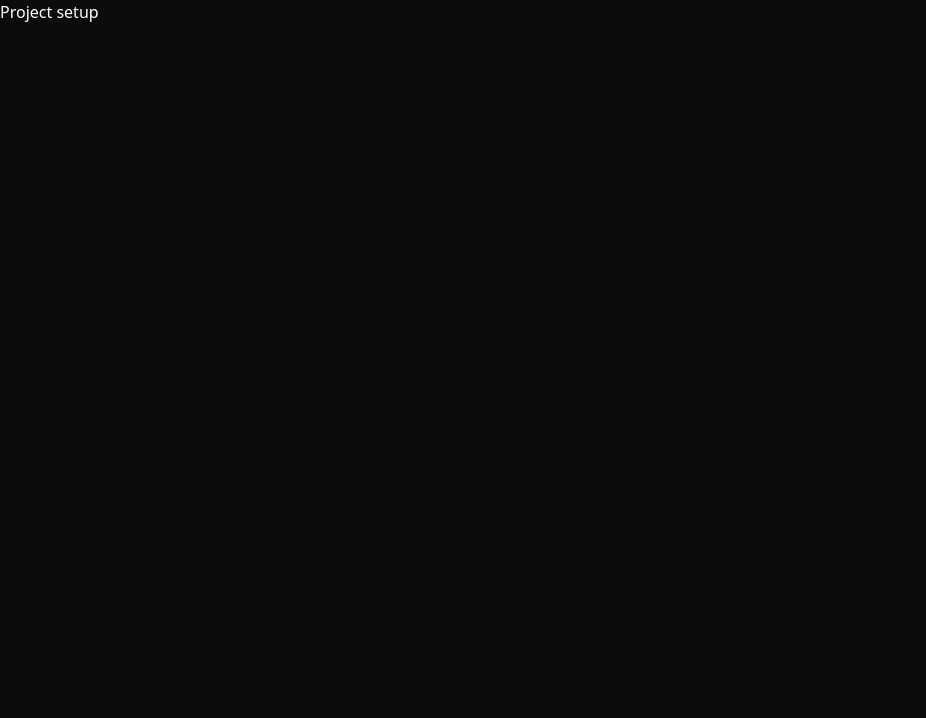
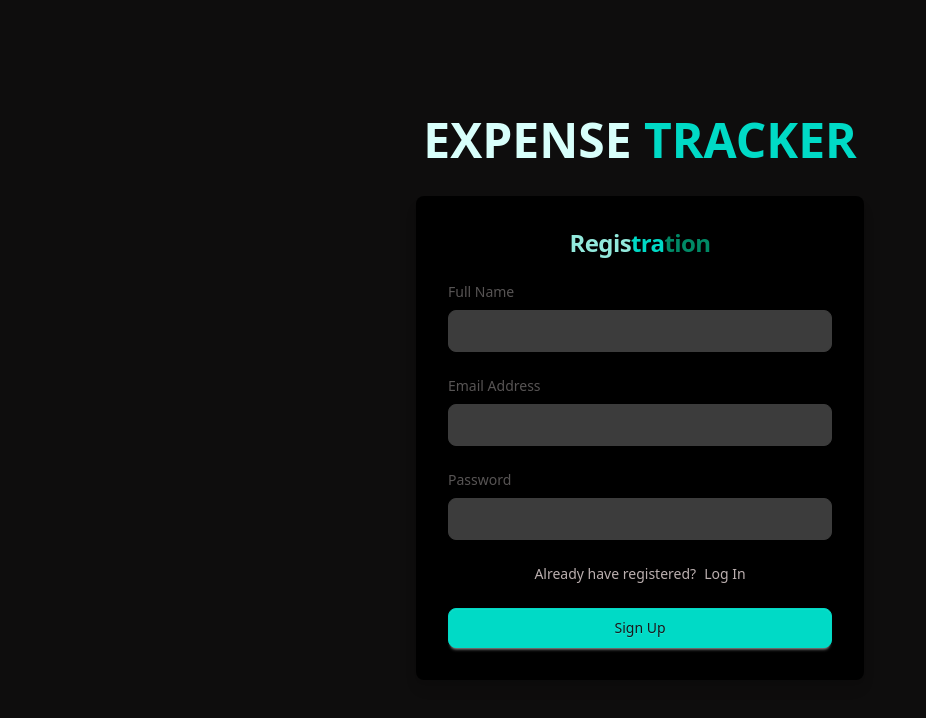
Before and after one commit to rhnchowdhury/FB-International-Client-side, a React (Vite) app: page / in a window 1280 px wide. Shown: the top 718 px of the page, without its empty margins (0-926 px from the left). Built offline with nearby package versions, Linux system fonts and the light colour scheme.

Commit message:
firebase config

```diff
--- a/package.json
+++ b/package.json
@@ -11,6 +11,7 @@
   },
   "dependencies": {
     "@tailwindcss/vite": "^4.1.12",
+    "firebase": "^12.1.0",
     "localforage": "^1.10.0",
     "match-sorter": "^8.1.0",
     "react": "^19.1.1",
--- a/src/App.jsx
+++ b/src/App.jsx
@@ -1,7 +1,9 @@
+import { Outlet } from "react-router-dom";
+
 function App() {
   return (
     <>
-      <h1>Project setup</h1>
+      <Outlet></Outlet>
     </>
   );
 }
--- /dev/null
+++ b/src/components/firebase/firebase.config.js
@@ -0,0 +1,21 @@
+// Import the functions you need from the SDKs you need
+import { initializeApp } from "firebase/app";
+import { getAuth } from "firebase/auth";
+// TODO: Add SDKs for Firebase products that you want to use
+// https://firebase.google.com/docs/web/setup#available-libraries
+
+// Your web app's Firebase configuration
+const firebaseConfig = {
+  apiKey: import.meta.env.VITE_apiKey,
+  authDomain: import.meta.env.VITE_authDomain,
+  projectId: import.meta.env.VITE_projectId,
+  storageBucket: import.meta.env.VITE_storageBucket,
+  messagingSenderId: import.meta.env.VITE_messagingSenderId,
+  appId: import.meta.env.VITE_appId,
+};
+
+// Initialize Firebase
+const app = initializeApp(firebaseConfig);
+
+// Initialize Firebase Authentication and get a reference to the service
+export const auth = getAuth(app);
--- /dev/null
+++ b/src/components/registration/Login/Login.jsx
@@ -0,0 +1,67 @@
+import React from "react";
+import { Link } from "react-router-dom";
+
+const Login = () => {
+  return (
+    <section className=" min-h-screen flex flex-col justify-center py-5 pb-10">
+      <div className="flex flex-col items-center justify-center px-6 py-8 mx-auto lg:py-0 w-full md:w-3/5">
+        <div className="w-full bg-black rounded-lg shadow-lg dark:border md:mt-0 sm:max-w-md xl:p-0">
+          <div className="p-6 space-y-4 md:space-y-6 sm:p-8">
+            <h1 className="text-xl font-bold text-center leading-tight tracking-tight  text-[#92E9DC] md:text-2xl">
+              Lo<span className="text-[#00DAC6]">gi</span>
+              <span className="text-[#008966]">n</span>
+            </h1>
+            <form className="space-y-4 md:space-y-6">
+              <div>
+                <label className="block mb-2 text-[#575454] text-sm font-medium">
+                  Email Address
+                </label>
+                <input
+                  type="email"
+                  name="email"
+                  className="bg-[#3C3C3C] border border-[#3C3C3C] text-[#D8FFFB] focus:outline focus:outline-[#3C3C3C] sm:text-sm rounded-lg block w-full p-2.5"
+                  required
+                />
+              </div>
+              <div>
+                <label className="block mb-2 text-[#575454] text-sm font-medium ">
+                  Password
+                </label>
+                <input
+                  type="password"
+                  name="password"
+                  className="bg-[#3C3C3C] border border-[#3C3C3C] text-[#D8FFFB] focus:outline focus:outline-[#3C3C3C] sm:text-sm rounded-lg block w-full p-2.5"
+                  required
+                />
+              </div>
+              <div className="flex items-center justify-between my-2">
+                <a
+                  href="/"
+                  className="text-sm font-medium text-[#bbafaf] hover:underline">
+                  Forgot password?
+                </a>
+              </div>
+              <div className="flex justify-center">
+                <p className="text-sm font-light  text-[#bbafaf] ">
+                  You haven't registered yet?
+                  <Link
+                    to="/"
+                    className="font-medium text-primary-600 hover:underline ml-2">
+                    Sign Up
+                  </Link>
+                </p>
+              </div>
+              <button
+                type="submit"
+                className="w-full btn border-[#00DAC6] bg-[#00DAC6] font-medium rounded-lg text-sm px-5 py-2.5 text-center">
+                Log in
+              </button>
+            </form>
+          </div>
+        </div>
+      </div>
+    </section>
+  );
+};
+
+export default Login;
--- /dev/null
+++ b/src/components/registration/SignUp/Signin.jsx
@@ -0,0 +1,78 @@
+import React from "react";
+import { Link } from "react-router-dom";
+
+const Signin = () => {
+  return (
+    <section className=" min-h-screen flex flex-col justify-center py-5 pb-10">
+      <div className="flex flex-col items-center justify-center px-6 py-8 mx-auto lg:py-0 w-full md:w-3/5">
+        <div>
+          <h1 className="lg:text-5xl uppercase font-bold text-[#D8FFFB] mb-8 mt-4">
+            Expense <span className="text-[#00DAC6]">Tracker</span>
+          </h1>
+        </div>
+        <div className="w-full bg-black rounded-lg shadow-lg dark:border md:mt-0 sm:max-w-md xl:p-0">
+          <div className="p-6 space-y-4 md:space-y-6 sm:p-8">
+            <h1 className="text-xl font-bold text-center leading-tight tracking-tight  text-[#92E9DC] md:text-2xl">
+              Regis<span className="text-[#00DAC6]">tra</span>
+              <span className="text-[#008966]">tion</span>
+            </h1>
+            <form className="space-y-4 md:space-y-6">
+              <div>
+                <label className="block mb-2 text-[#575454] text-sm font-medium ">
+                  Full Name
+                </label>
+                <input
+                  type="text"
+                  name="name"
+                  className="bg-[#3C3C3C] border border-[#3C3C3C] text-[#D8FFFB] focus:outline focus:outline-[#3C3C3C] sm:text-sm rounded-lg block w-full p-2.5"
+                  required
+                />
+              </div>
+
+              <div>
+                <label className="block mb-2 text-[#575454] text-sm font-medium">
+                  Email Address
+                </label>
+                <input
+                  type="email"
+                  name="email"
+                  className="bg-[#3C3C3C] border border-[#3C3C3C] text-[#D8FFFB] focus:outline focus:outline-[#3C3C3C] sm:text-sm rounded-lg block w-full p-2.5"
+                  required
+                />
+              </div>
+              <div>
+                <label className="block mb-2 text-[#575454] text-sm font-medium ">
+                  Password
+                </label>
+                <input
+                  type="password"
+                  name="password"
+                  className="bg-[#3C3C3C] border border-[#3C3C3C] text-[#D8FFFB] focus:outline focus:outline-[#3C3C3C] sm:text-sm rounded-lg block w-full p-2.5"
+                  required
+                />
+              </div>
+
+              <div className="flex justify-center">
+                <p className="text-sm font-light  text-[#bbafaf] ">
+                  Already have registered?
+                  <Link
+                    to="/login"
+                    className="font-medium text-primary-600 hover:underline ml-2">
+                    Log In
+                  </Link>
+                </p>
+              </div>
+              <button
+                type="submit"
+                className="w-full btn border-[#00DAC6] bg-[#00DAC6] font-medium rounded-lg text-sm px-5 py-2.5 text-center">
+                Sign Up
+              </button>
+            </form>
+          </div>
+        </div>
+      </div>
+    </section>
+  );
+};
+
+export default Signin;
--- a/src/index.css
+++ b/src/index.css
@@ -1,7 +1,6 @@
 @import "tailwindcss";
 @plugin "daisyui";
 :root {
-  /* background-color: #0e0d0d; */
-  background-color: #0b0b0b;
+  background-color: #0e0d0d;
   color: white;
 }
```
Also changed, not shown: src/main.jsx (+12 -0 lines), 1 other file (tests, documents, lock files or other folders).
